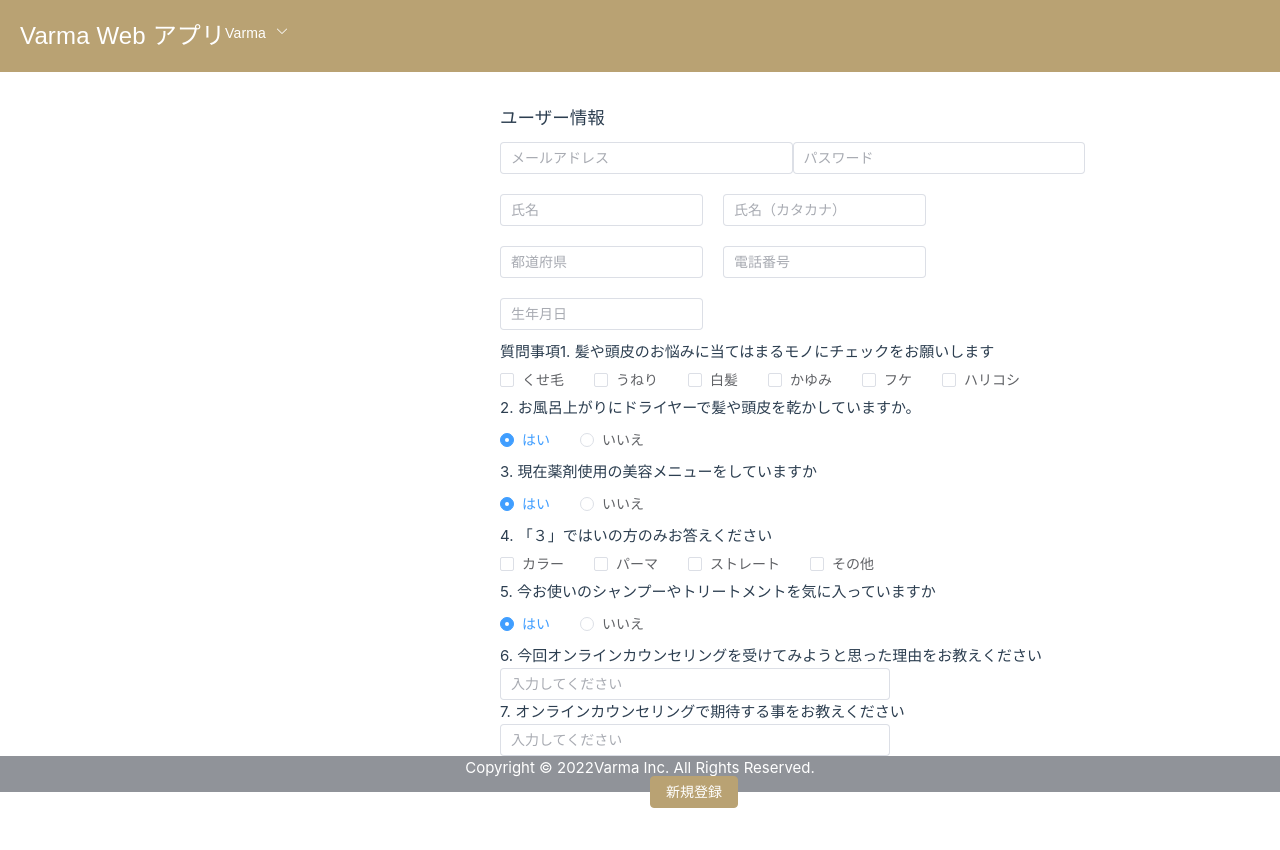
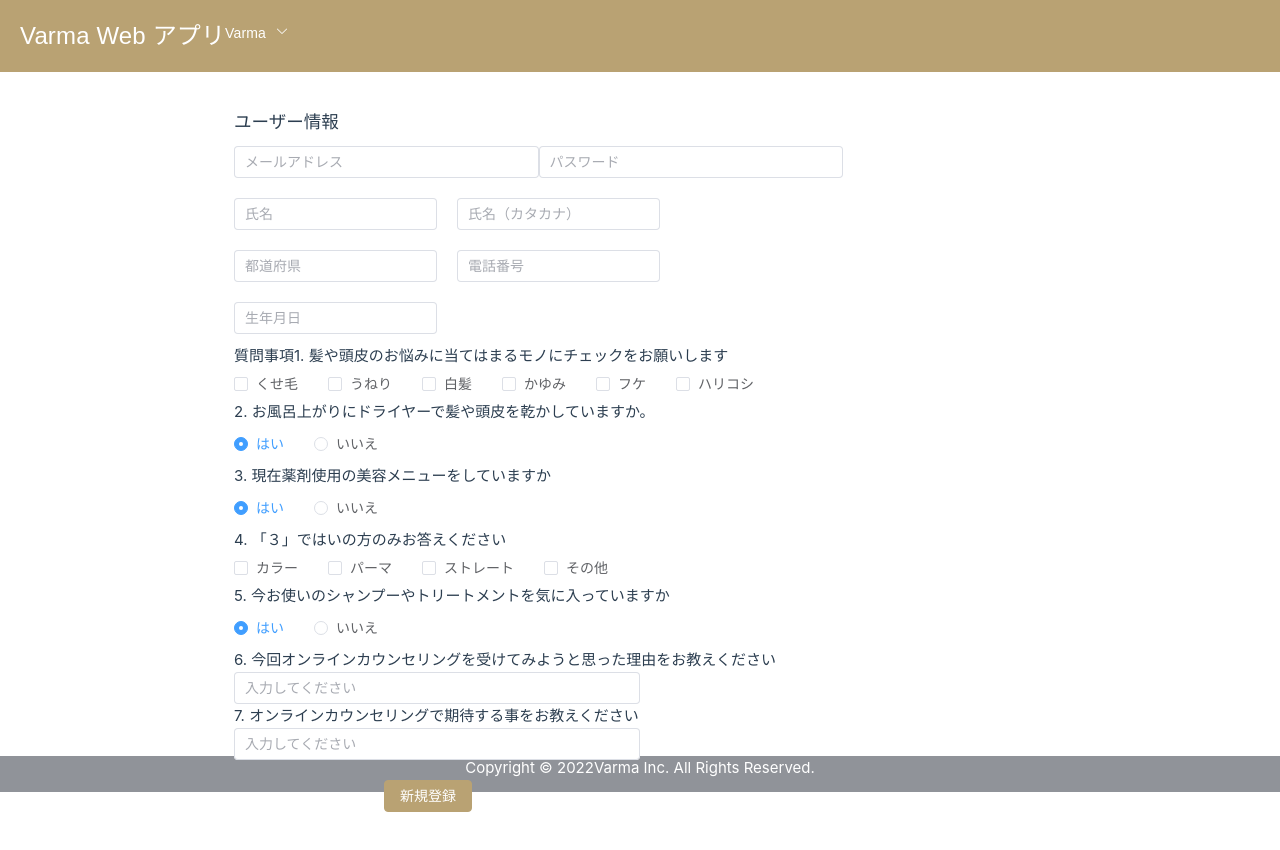
Before and after one commit to taktkk/customer_demo, a Vue app: page /signup in a window 1280 px wide. Shown: the top 850 px of the page. Before the commit the page ends 828 px from the top, so only its background shows below. Built offline with nearby package versions, Linux system fonts and the light colour scheme.

Commit message:
layout signup fix

```diff
--- a/src/views/SignupView.vue
+++ b/src/views/SignupView.vue
@@ -154,11 +154,8 @@ const signup = () => {
 <style scoped>
 .signup {
   margin: 0 auto;
-  position: absolute;
-  /* width: 812px; */
-  height: 40px;
-  left: 500px;
-  top: 104px;
+  width: 812px;
+  height: 756px;
 }
 .login-button {
   color: white;
```
